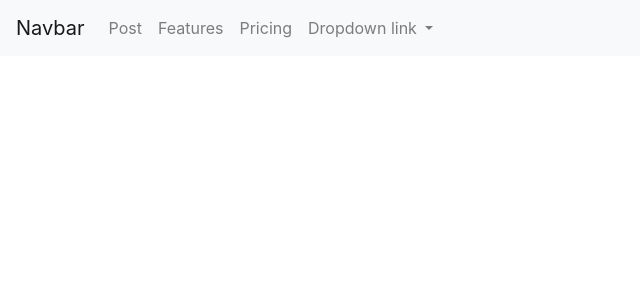
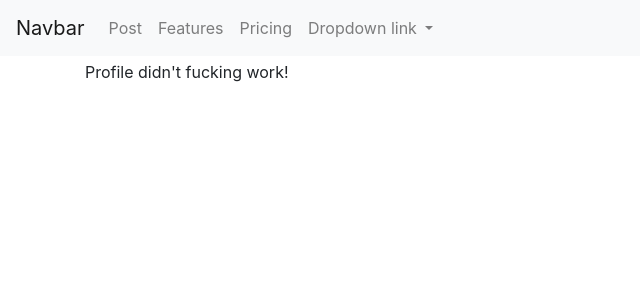
Before and after one commit to eads1/RevatureProject2, an Angular app in the folder Angular/: page /profile in a window 1280 px wide. Before the commit this address led to /. Shown: the top 300 px of the page, without its empty margins (0-640 px from the left). Built offline with nearby package versions, Linux system fonts and the light colour scheme.

Commit message:
got to redirect to the profile page from post page if click on username on post

```diff
--- a/Angular/src/app/app.module.ts
+++ b/Angular/src/app/app.module.ts
@@ -17,6 +17,8 @@ const routes: Routes = [
   {path: 'login', component: LoginPageComponent},
   {path: 'post', component: PostComponent},
   {path: 'register', component: RegisterComponent},
+  {path: 'profile', component: ProfileComponent},
+  {path: 'profile/:name', component: ProfileComponent},
   {path: '', redirectTo: 'login', pathMatch: 'full'},
 ];
 
@@ -28,7 +30,6 @@ const routes: Routes = [
     PostComponent,
     RegisterComponent,
     ProfileComponent,
-
   ],
   imports: [
     BrowserModule, HttpClientModule, RouterModule.forRoot(routes),
--- a/Angular/src/app/post/post.component.html
+++ b/Angular/src/app/post/post.component.html
@@ -3,7 +3,10 @@
 
   <div class="card-body">
     <div class="postHeader">
-        <span (click)="visitProfile()" class="name">{{firstname + " " + lastname}}</span>
+        <!-- (click)="visitProfile()" -->
+        <!-- [routerLink]="['/profile', temp.name]">{{temp.name}} -->
+        <!-- [routerLink]="['/login',{{userId}}]" -->
+        <span class="name"><a [routerLink]="['/profile',firstname]">{{firstname + " " + lastname}}</a></span>
         <span class="date">Posted: {{postedDate}}</span>
     </div>
 
--- a/Angular/src/app/post/post.component.ts
+++ b/Angular/src/app/post/post.component.ts
@@ -13,7 +13,8 @@ export class PostComponent implements OnInit {
   // html specific fields
   likeButtonText = 'Like';
 
-  // actual post info fields
+  // actual post info fields --> this will eventually be replaced with an actual
+  //                              user module
   firstname = 'Bobby';
   lastname = 'Johnson';
   postedDate = 'Yesterday';
@@ -42,6 +43,9 @@ export class PostComponent implements OnInit {
   /*
   visitProfile() is triggered when the user clicks on a post owner name.
   As of July 18th, it does not have backend functionality.
+  --> As of July 21st, this funciton shouldn't be needed since a routerLink
+    in the html page should be enough to redirect the user from this page
+    to the user's profile page
   */
   visitProfile() {
     console.log('visiting ' + this.firstname + '\'s profile page');
--- a/Angular/src/app/profile/profile.component.html
+++ b/Angular/src/app/profile/profile.component.html
@@ -1,3 +1,3 @@
 <p>
-  profile works!
+  Profile didn't fucking work!{{name}}
 </p>
--- a/Angular/src/app/profile/profile.component.ts
+++ b/Angular/src/app/profile/profile.component.ts
@@ -1,4 +1,5 @@
 import { Component, OnInit } from '@angular/core';
+import { ActivatedRoute } from '../../../node_modules/@angular/router';
 
 @Component({
   selector: 'app-profile',
@@ -7,9 +8,12 @@ import { Component, OnInit } from '@angular/core';
 })
 export class ProfileComponent implements OnInit {
 
-  constructor() { }
+  name: string;
+  constructor(private route: ActivatedRoute) {
+  }
 
   ngOnInit() {
+    this.name = this.route.snapshot.paramMap.get('name');
   }
 
 }
```
Also changed, not shown: Angular/src/app/shared/post.ts (added, +8 -0 lines).
